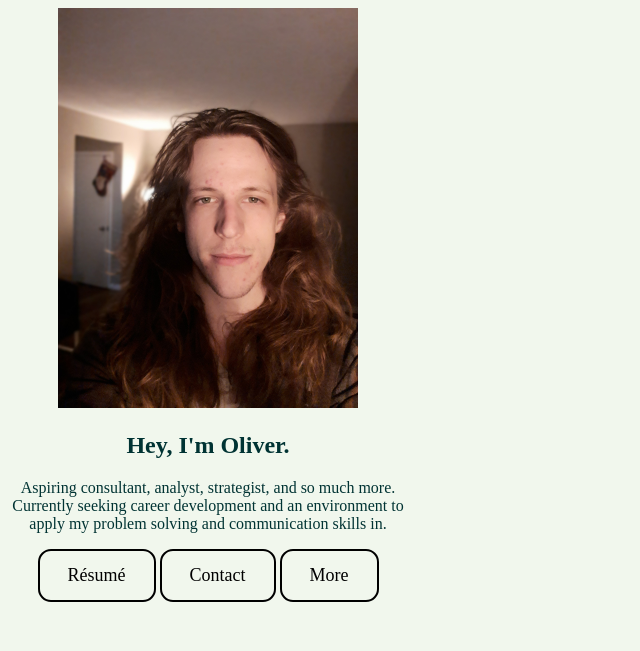
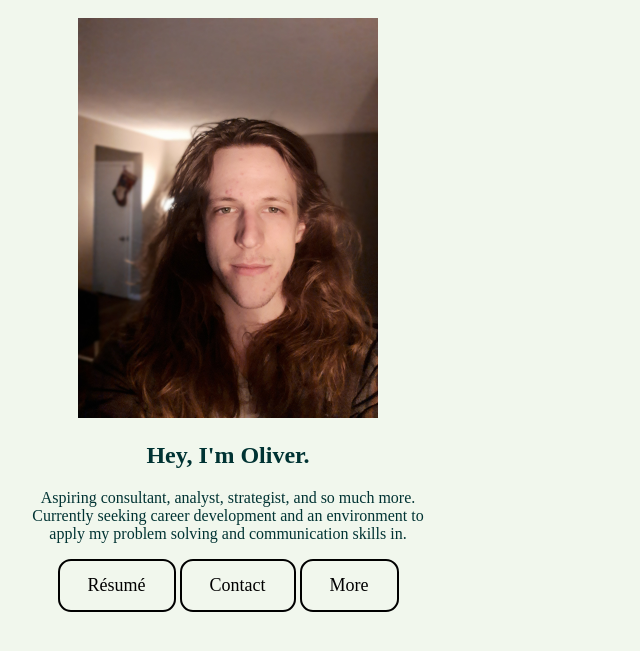
Before and after one commit to allofher/allofher.github.io, a Jekyll site: the page index.html, which Jekyll copies as it is, in a window 1280 px wide. Shown: the top 651 px of the page, without its empty margins (0-640 px from the left). Built offline with Jekyll 4.4.1, drawn with Linux system fonts in a browser that asks for light colours.

Commit message:
Update index.html

```diff
--- a/index.html
+++ b/index.html
@@ -40,14 +40,14 @@
 			/* ================================================================================================= */
 			container {
 				position: relative;
+				top: 10px;
+				left: 20px;
 			}
 
 			section {
 				background: #F1F7ED;
 				color: #003333;
 				position: absolute;
-				margin-top: 40%;
-				margin-left: 40%;
 				width: 400px;
 				word-wrap: break-word;
 				text-align: center;
```
